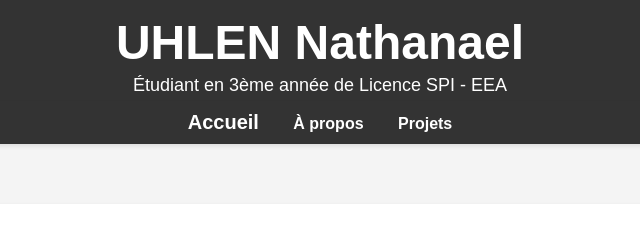
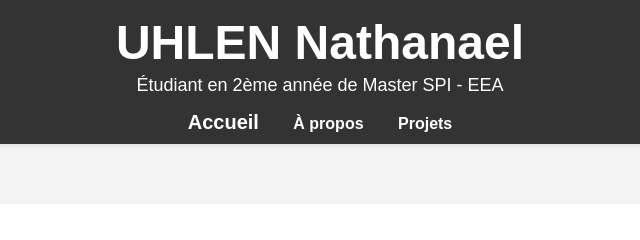
Before and after one commit to UHLEN-Nathanael/Portfolio, a plain HTML site: page index.html in a window 1280 px wide. Shown: the top 240 px of the page, 320-960 px from the left. Drawn offline with Linux system fonts and the light colour scheme.

Commit message:
Update index.html

```diff
--- a/index.html
+++ b/index.html
@@ -10,7 +10,7 @@
 <body>
 	<header>
 	    <h1>UHLEN Nathanael</h1>
-	    <p class="p1">Étudiant en 3ème année de Licence SPI - EEA</p>
+	    <p class="p1">Étudiant en 2ème année de Master SPI - EEA</p>
 	</header>
 
 	<nav>
```
